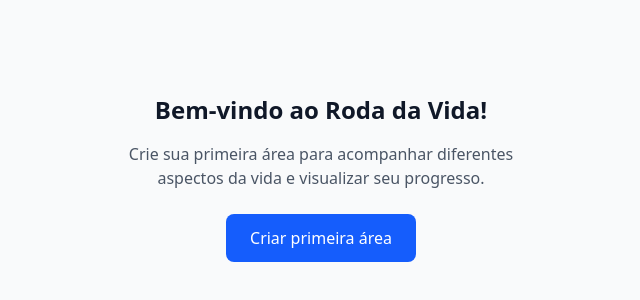
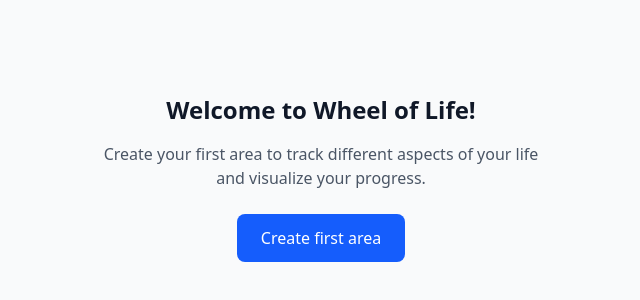
Before and after one commit to felipesantoos/wheel-of-life, a React (Vite) app: page / in a window 1280 px wide. Shown: the part 222-522 px from the top of the page, without its empty margins (319-959 px from the left). Built offline with nearby package versions, Linux system fonts and the light colour scheme.

Commit message:
Update HomePage component to reflect English translations for UI text, enhancing accessibility for a broader audience. Adjust loading messages, headings, and button labels to improve user experience.

```diff
--- a/src/pages/HomePage.tsx
+++ b/src/pages/HomePage.tsx
@@ -85,7 +85,7 @@ export default function HomePage({ onNavigate }: HomePageProps) {
       <div className="flex items-center justify-center h-full">
         <div className="text-center">
           <div className="animate-spin rounded-full h-12 w-12 border-b-2 border-blue-600 mx-auto mb-4"></div>
-          <p className="text-gray-600">Carregando...</p>
+          <p className="text-gray-600">Loading...</p>
         </div>
       </div>
     );
@@ -95,15 +95,15 @@ export default function HomePage({ onNavigate }: HomePageProps) {
     return (
       <div className="flex items-center justify-center h-full">
         <div className="text-center max-w-md">
-          <h2 className="text-2xl font-bold text-gray-900 mb-4">Bem-vindo ao Roda da Vida!</h2>
+          <h2 className="text-2xl font-bold text-gray-900 mb-4">Welcome to Wheel of Life!</h2>
           <p className="text-gray-600 mb-6">
-            Crie sua primeira área para acompanhar diferentes aspectos da vida e visualizar seu progresso.
+            Create your first area to track different aspects of your life and visualize your progress.
           </p>
           <button
             onClick={() => onNavigate("manage")}
             className="px-6 py-3 bg-blue-600 text-white rounded-lg hover:bg-blue-700 transition-colors flex items-center gap-2 mx-auto"
           >
-            Criar primeira área
+            Create first area
           </button>
         </div>
       </div>
@@ -116,8 +116,8 @@ export default function HomePage({ onNavigate }: HomePageProps) {
     <div className="h-full flex flex-col">
       <div className="flex items-center justify-between mb-6">
         <div>
-          <h1 className="text-3xl font-bold text-gray-900">Roda da Vida</h1>
-          <p className="text-gray-600 mt-1">Atualize notas clicando no gráfico ou abra o detalhe da área.</p>
+          <h1 className="text-3xl font-bold text-gray-900">Wheel of Life</h1>
+          <p className="text-gray-600 mt-1">Update scores by clicking on the chart or open the area details.</p>
         </div>
         <div className="flex gap-2">
           <button
@@ -125,14 +125,14 @@ export default function HomePage({ onNavigate }: HomePageProps) {
             className="px-4 py-2 border border-gray-300 rounded-lg text-gray-700 hover:bg-gray-50 transition-colors flex items-center gap-2"
           >
             <History className="w-4 h-4" />
-            Histórico
+            History
           </button>
           <button
             onClick={() => onNavigate("manage")}
             className="px-4 py-2 border border-gray-300 rounded-lg text-gray-700 hover:bg-gray-50 transition-colors flex items-center gap-2"
           >
             <Settings className="w-4 h-4" />
-            Gerenciar Áreas
+            Manage Areas
           </button>
         </div>
       </div>
@@ -141,7 +141,7 @@ export default function HomePage({ onNavigate }: HomePageProps) {
         <div className="flex-1 flex flex-col items-center justify-center bg-gray-50 rounded-lg p-8">
           <LifeWheel areas={areas} scores={scores} onAreaClick={handleAreaClick} onScoreClick={handleScoreClick} size={500} />
           <p className="text-sm text-gray-600 mt-10 text-center">
-            Clique no gráfico para atualizar notas ou selecione o nome da área para ver detalhes.
+            Click the chart to update scores or select the area name to view details.
           </p>
         </div>
 
@@ -152,10 +152,10 @@ export default function HomePage({ onNavigate }: HomePageProps) {
           actionItemsLoading={actionItemsLoading}
           visibleItems={visibleItems}
           canReorder={canReorder}
-          sensors={sensors}
-          onDragStart={handleDragStart}
-          onDragEnd={handleDragEnd}
-          onDragCancel={handleDragCancel}
+                  sensors={sensors}
+                  onDragStart={handleDragStart}
+                  onDragEnd={handleDragEnd}
+                  onDragCancel={handleDragCancel}
           onCreateClick={openCreateModal}
           renderCard={renderCard}
         />
@@ -163,7 +163,7 @@ export default function HomePage({ onNavigate }: HomePageProps) {
 
       <ActionItemModal
         isOpen={showActionItemModal}
-        areas={areas}
+                areas={areas}
         editingItem={editingItem}
         onSave={handleSaveActionItem}
         onClose={closeActionItemModal}
```
